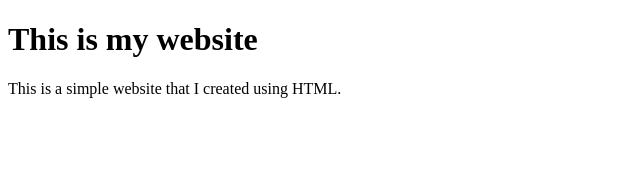
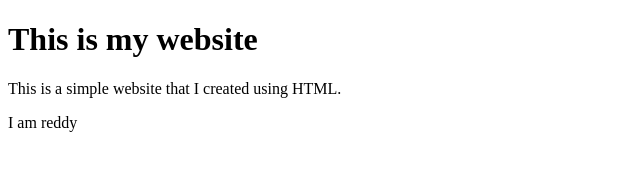
Before and after one commit to reddytr/reddytr.github.io, a plain HTML site: page index.html in a window 1280 px wide. Shown: the full height of the page, 0-640 px from the left. Drawn offline with Linux system fonts and the light colour scheme.

Commit message:
Update index.html

```diff
--- a/index.html
+++ b/index.html
@@ -6,5 +6,6 @@
 <body>
 <h1>This is my website</h1>
 <p>This is a simple website that I created using HTML.</p>
+<p>I am reddy</p>
 </body>
 </html>
```
